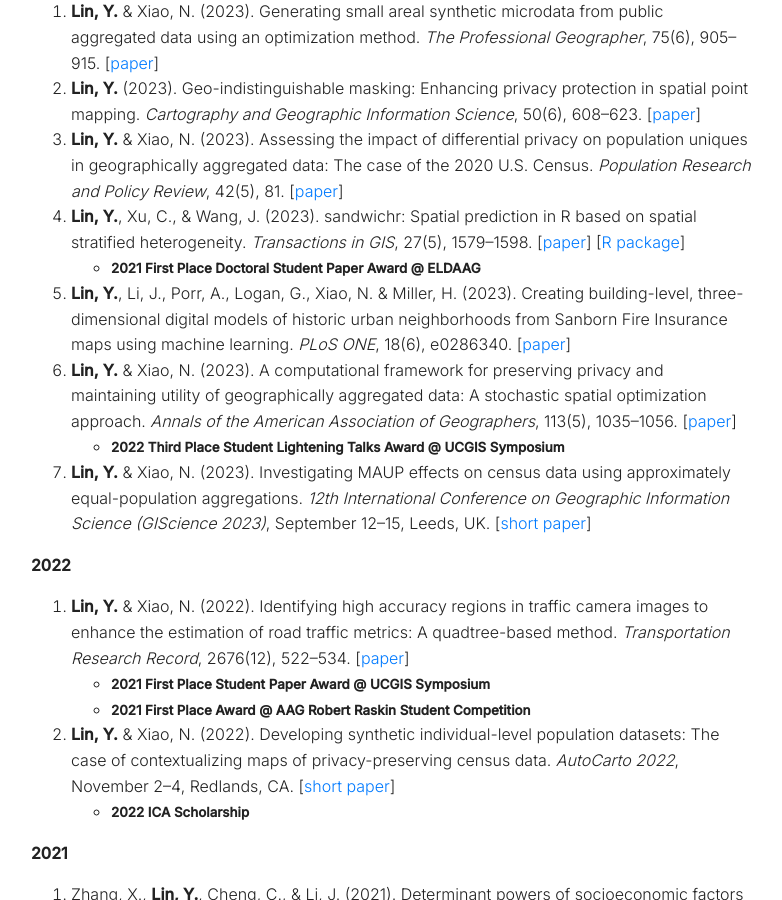
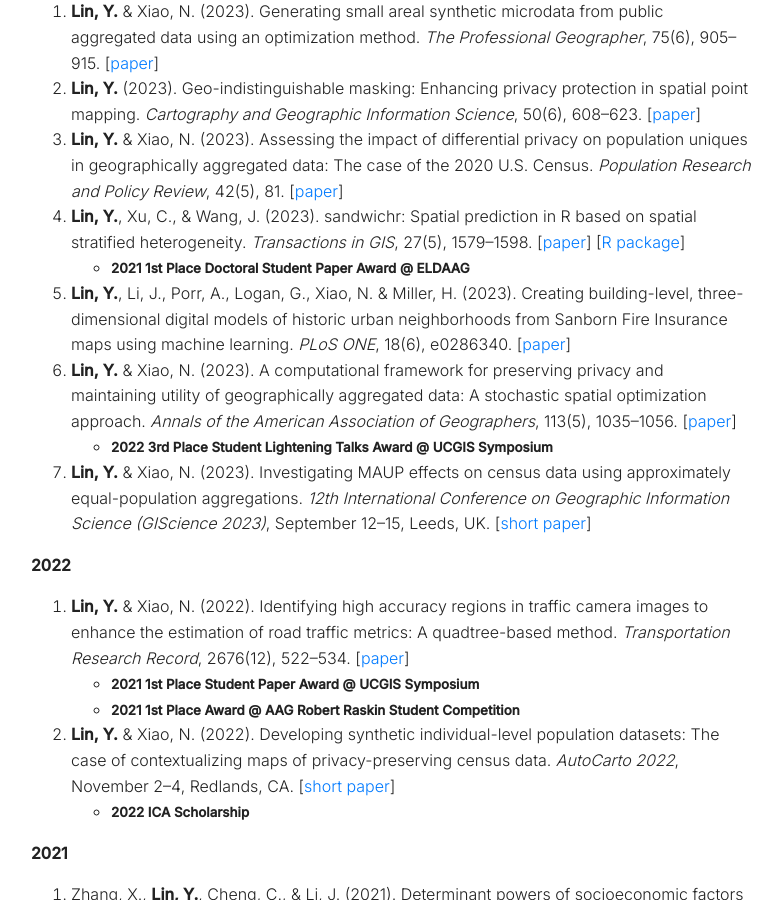
Before and after one commit to linyuehzzz/linyuehzzz.github.io, a Jekyll site: the page built from publications.md, in a window 1280 px wide and 900 px high, scrolled down 1204 px. Shown: the whole window, without its empty margins (249-1031 px from the left). Built offline with Jekyll 4.4.1, drawn with Linux system fonts in a browser that asks for light colours; some of the changed text lies outside the part shown.

Commit message:
Update publications.md

```diff
--- a/publications.md
+++ b/publications.md
@@ -20,7 +20,7 @@ permalink: /publications
 <!-- -->
 
 19. **Lin, Y.** & Xiao, N. (2024). Exploring the tradeoff between privacy and utility of complete-count census data using a multiobjective optimization approach. *Geographical Analysis*, 56(3), 427--450. [[paper](https://doi.org/10.1111/gean.12388)]
-    - **<small>2022 Third Place Doctoral Student Paper Award @ ELDAAG</small>**
+    - **<small>2022 3rd Place Doctoral Student Paper Award @ ELDAAG</small>**
 18. **Lin, Y.** (2024). Moving beyond anonymity: Embracing a collective approach to location privacy in data-intensive geospatial analytics. *Environment and Planning F*, 3(1-2), 45--63. [[paper](https://doi.org/10.1177/26349825231224029)]
 17. **Lin, Y.** (2024). You are where you live? Evaluating the racial and ethnic (mis)representation in geodemographic classification. *Applied Geography*, 165, 103244. [[paper](https://doi.org/10.1016/j.apgeog.2024.103244)]
 16. **Lin, Y.** (2024). Synthetic population data for small area estimation in the United States. *Environment and Planning B: Urban Analytics and City Science*, 51(2), 553--562. [[paper](https://doi.org/10.1177/23998083231215825)] [[data](https://doi.org/10.6084/m9.figshare.22056893)]
@@ -34,18 +34,18 @@ permalink: /publications
 13. **Lin, Y.** (2023). Geo-indistinguishable masking: Enhancing privacy protection in spatial point mapping. *Cartography and Geographic Information Science*, 50(6), 608--623. [[paper](https://doi.org/10.1080/15230406.2023.2267967)]
 12. **Lin, Y.** & Xiao, N. (2023). Assessing the impact of differential privacy on population uniques in geographically aggregated data: The case of the 2020 U.S. Census. *Population Research and Policy Review*, 42(5), 81. [[paper](https://doi.org/10.1007/s11113-023-09829-4)]
 11. **Lin, Y.**, Xu, C., & Wang, J. (2023). sandwichr: Spatial prediction in R based on spatial stratified heterogeneity. *Transactions in GIS*, 27(5), 1579--1598. [[paper](https://doi.org/10.1111/tgis.13088)] [[R package](https://cran.r-project.org/web/packages/sandwichr/)]
-    - **<small>2021 First Place Doctoral Student Paper Award @ ELDAAG</small>**
+    - **<small>2021 1st Place Doctoral Student Paper Award @ ELDAAG</small>**
 10. **Lin, Y.**, Li, J., Porr, A., Logan, G., Xiao, N. & Miller, H. (2023). Creating building-level, three-dimensional digital models of historic urban neighborhoods from Sanborn Fire Insurance maps using machine learning. *PLoS ONE*, 18(6), e0286340. [[paper](http://dx.doi.org/10.1371/journal.pone.0286340)]
 9. **Lin, Y.** & Xiao, N. (2023). A computational framework for preserving privacy and maintaining utility of geographically aggregated data: A stochastic spatial optimization approach. *Annals of the American Association of Geographers*, 113(5), 1035--1056. [[paper](https://doi.org/10.1080/24694452.2023.2178377)]
-    - **<small>2022 Third Place Student Lightening Talks Award @ UCGIS Symposium</small>**
+    - **<small>2022 3rd Place Student Lightening Talks Award @ UCGIS Symposium</small>**
 8. **Lin, Y.** & Xiao, N. (2023). Investigating MAUP effects on census data using approximately equal-population aggregations. *12th International Conference on Geographic Information Science (GIScience 2023)*, September 12--15, Leeds, UK. [[short paper](https://doi.org/10.4230/LIPIcs.GIScience.2023.47)]
 
 **2022**
 <!-- -->
 
 7. **Lin, Y.** & Xiao, N. (2022). Identifying high accuracy regions in traffic camera images to enhance the estimation of road traffic metrics: A quadtree-based method. *Transportation Research Record*, 2676(12), 522--534. [[paper](https://doi.org/10.1177/03611981221096117)]
-    - **<small>2021 First Place Student Paper Award @ UCGIS Symposium</small>**
-    - **<small>2021 First Place Award @ AAG Robert Raskin Student Competition</small>**
+    - **<small>2021 1st Place Student Paper Award @ UCGIS Symposium</small>**
+    - **<small>2021 1st Place Award @ AAG Robert Raskin Student Competition</small>**
 6. **Lin, Y.** & Xiao, N. (2022). Developing synthetic individual-level population datasets: The case of contextualizing maps of privacy-preserving census data. *AutoCarto 2022*, November 2--4, Redlands, CA. [[short paper](https://cartogis.org/docs/autocarto/2022/docs/abstracts/Session7_Lin_5258.pdf)]
     - **<small>2022 ICA Scholarship</small>**
 
```
